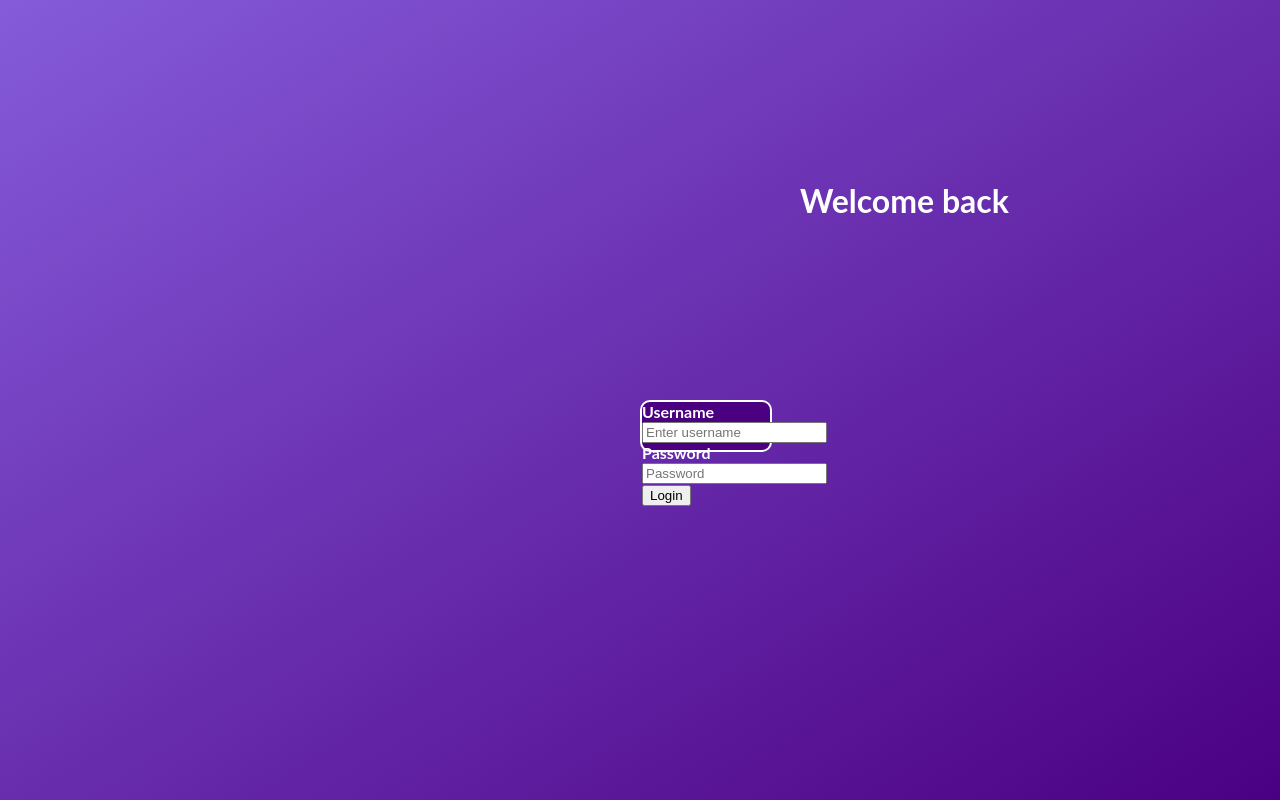
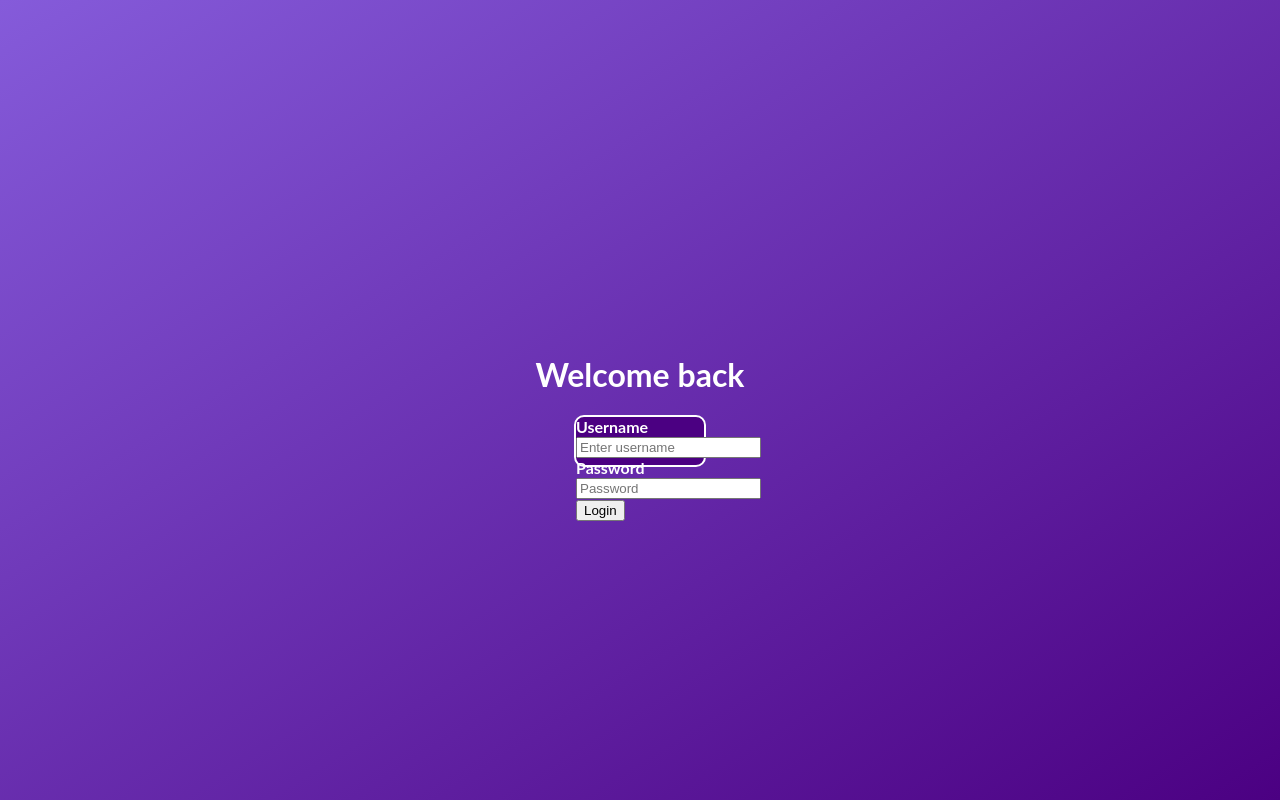
Before and after one commit to BerkleySitterson/straightFace, a Flask app: page /login in a window 1280 px wide. Run offline with Flask 3, Linux system fonts and the light colour scheme.

Commit message:
Suck my ass

```diff
--- a/static/styles.css
+++ b/static/styles.css
@@ -76,18 +75,12 @@ main {
 }
 
 #register_title, #login_title {
-    position: relative;
     color: white;
-    left: 50rem;
-    top: 10rem;
 }
 
 .login_form, .register_form {
-    position: absolute;
-    left: 50%;
     height: 3rem;
     width: 8rem;
-    top: 50%;
     transition: all .5s ease;
     background-color: #4B0082;
     border: 2px solid white;
@@ -95,6 +88,20 @@ main {
     font-size: 1rem;
     font-weight: bold;
     border-radius: 10px;
+}
+
+#login_button {
+
+}
+
+#login_body_container {
+    display: flex;
+    flex-direction: column;
+    width: 100%;
+    height: 100%;
+    justify-content: center;
+    align-items: center;
+    position: relative;
 }
 
 #index_login {
--- a/templates/login.html
+++ b/templates/login.html
@@ -13,9 +13,8 @@
 </head>
 
 <body>
-
+    <div id="login_body_container">
         <h1 id="login_title">Welcome back</h1>
-
         <form action="/home" method="POST" id="login_form" class="login_form">
                 <div class="form-group" id="info_form_group">
                     <label for="username">Username</label>
@@ -28,5 +27,5 @@
                 <button type="submit" id="login_button">Login</button>
                 <p class="err_msg">{{ errMsg }}</p>
         </form>
-
+    </div>
 </body>
```
Also changed, not shown: other parts of static/styles.css (+0 -1 lines). Lines whose indentation alone changed are shown as unchanged.
